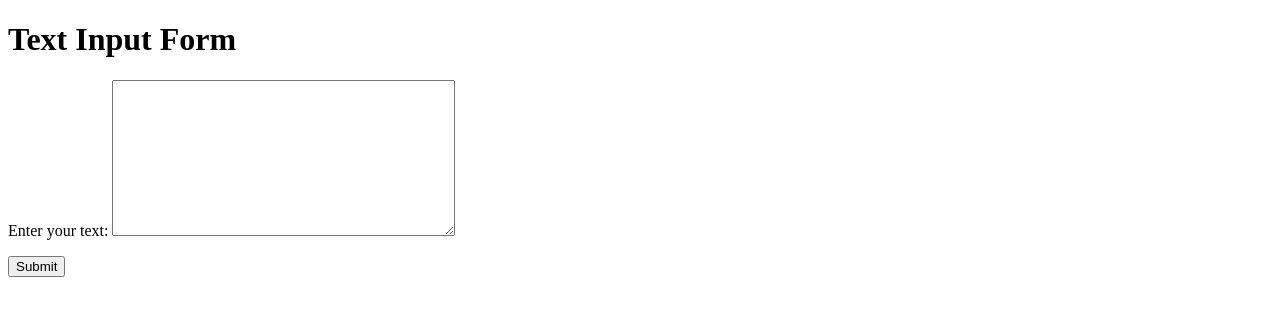
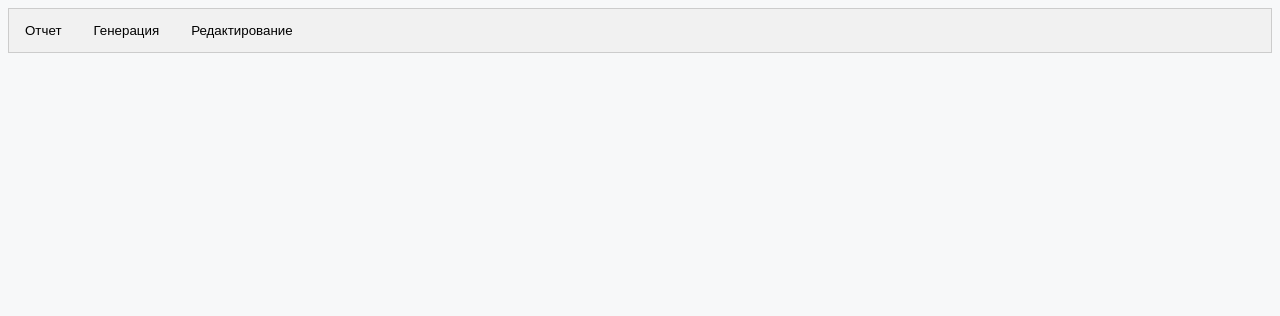
Before and after one commit to Ogurche/CFO-hack, a Django app: page / in a window 1280 px wide. Shown: the top 316 px of the page. Run offline with Django 5.2, Linux system fonts and the light colour scheme.

Commit message:
front start

```diff
--- /dev/null
+++ b/myapp/static/script.js
@@ -0,0 +1,14 @@
+const tabToggles = document.querySelectorAll('.tabToggle');
+const tabContents = document.querySelectorAll('.tabcontent');
+
+tabToggles.forEach((toggle) => {
+    toggle.addEventListener('click', () => {
+        const tabId = toggle.getAttribute('data-tab');
+
+        tabContents.forEach((content) => {
+            content.style.display = 'none';
+        });
+
+        document.getElementById(tabId).style.display = 'block';
+    });
+});
--- /dev/null
+++ b/myapp/static/styles.css
@@ -0,0 +1,45 @@
+body {
+  background: #f7f8f9;
+}
+
+.input {
+  background: #ffffff;
+  border: none;
+  width: 100%;
+  height: 700px;
+}
+
+.input::placeholder {
+  text-align: center;
+}
+
+.tab {
+  overflow: hidden;
+  border: 1px solid #ccc;
+  background-color: #f1f1f1;
+}
+
+.tab button {
+  background-color: inherit;
+  float: left;
+  border: none;
+  outline: none;
+  cursor: pointer;
+  padding: 14px 16px;
+  transition: 0.3s;
+}
+
+.tab button:hover {
+  background-color: #ddd;
+}
+
+.tab button.active {
+  background-color: #ccc;
+}
+
+.tabcontent {
+  display: none;
+  padding: 6px 12px;
+  border: 1px solid #ccc;
+  border-top: none;
+}
--- a/myapp/templates/text_box.html
+++ b/myapp/templates/text_box.html
@@ -1,14 +1,29 @@
 <!DOCTYPE html>
-<html>
+<html lang="en">
   <head>
-    <title>Text Input</title>
+    <meta charset="UTF-8" />
+    <meta name="viewport" content="width=device-width, initial-scale=1.0" />
+    <title>Document</title>
+    <link rel="stylesheet" href="./../static/styles.css" />
   </head>
   <body>
-    <h1>Text Input Form</h1>
+    <div class="tab">
+      <button class="tabToggle" data-tab="tab1">Отчет</button>
+      <button class="tabToggle" data-tab="tab2">Генерация</button>
+      <button class="tabToggle" data-tab="tab3">Редактирование</button>
+    </div>
+
+    <div class="tabcontent" id="tab1">
       <form method="post">
-        {% csrf_token %}
-        {{ form.as_p }}
+        {% csrf_token %} {{ form.as_p }}
+        <input class="input" type="text" placeholder="Зона контента / приложение" />
         <button type="submit">Submit</button>
       </form>
+    </div>
+
+    <div class="tabcontent" id="tab2" style="display: none">test2</div>
+
+    <div class="tabcontent" id="tab3" style="display: none">test3</div>
   </body>
+  <script type="module" src="./../static/script.js"></script>
 </html>
```
Lines whose indentation alone changed are shown as unchanged.
